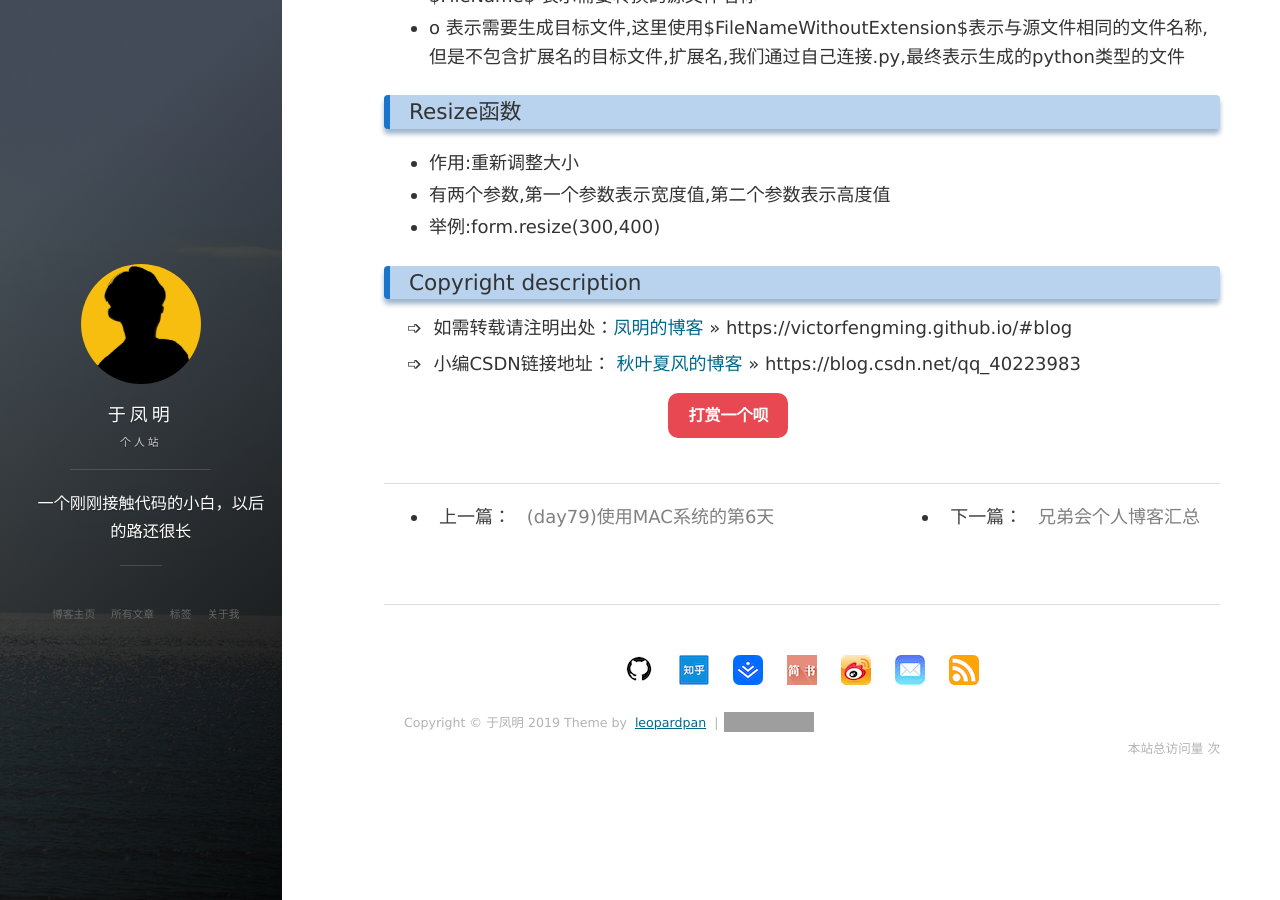
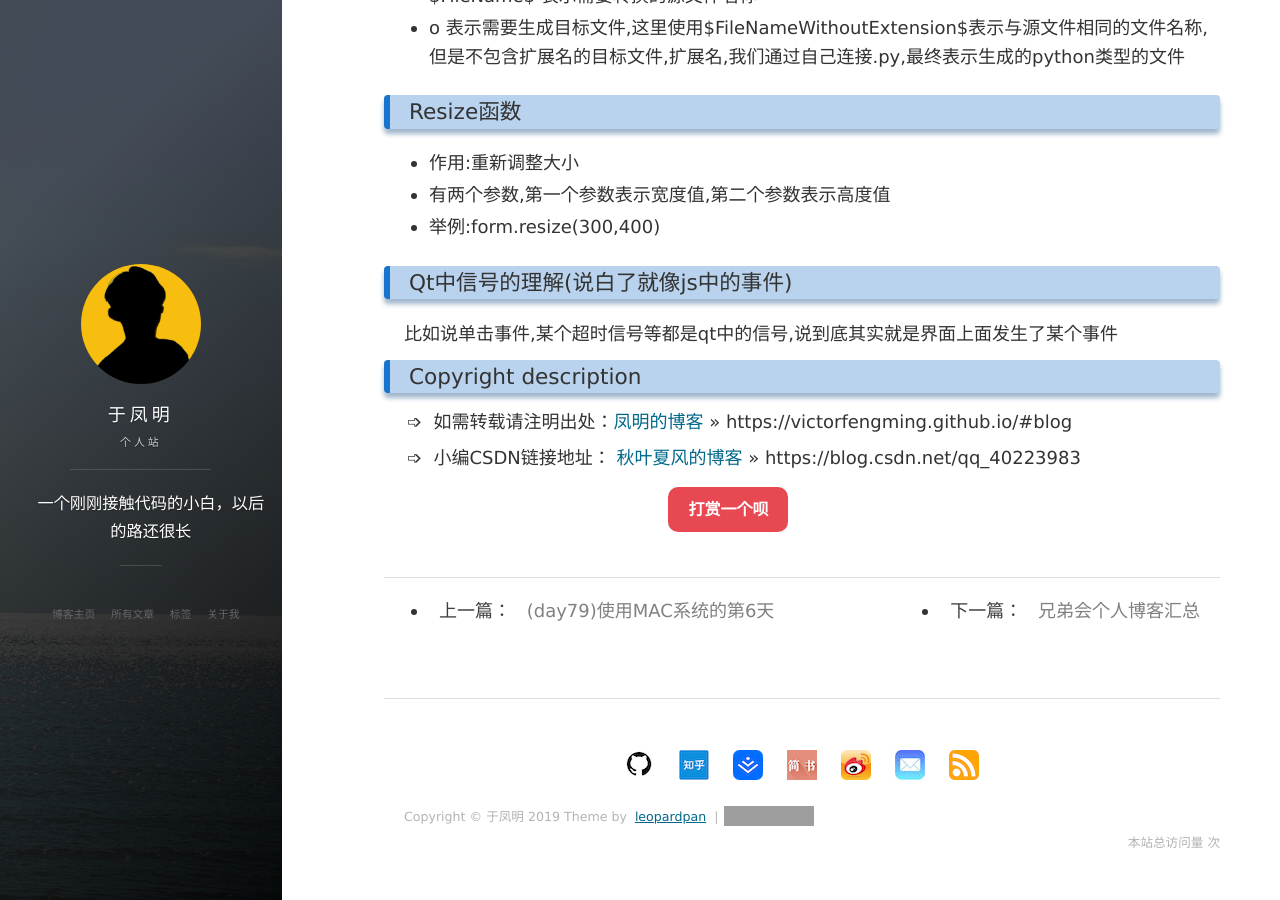
Before and after one commit to victorfengming/victorfengming.github.io.leopardpan, a Jekyll site: the page built from _posts/python/pyqt5/2019-10-31-pyqt5.markdown, in a window 1280 px wide and 900 px high, scrolled down 3044 px. Built offline with Jekyll 4.4.1, drawn with Linux system fonts in a browser that asks for light colours; nearby versions of some CDN libraries; comment, search, counter and statistics services are not loaded; grey boxes are pictures that could not be loaded.

Commit message:
Qt中信号的理解(说白了就像js中的事件)

```diff
--- a/_posts/python/pyqt5/2019-10-31-pyqt5.markdown
+++ b/_posts/python/pyqt5/2019-10-31-pyqt5.markdown
@@ -129,3 +129,7 @@ setObjectName
 - 作用:重新调整大小
 - 有两个参数,第一个参数表示宽度值,第二个参数表示高度值
 - 举例:form.resize(300,400)
+
+### Qt中信号的理解(说白了就像js中的事件)
+
+比如说单击事件,某个超时信号等都是qt中的信号,说到底其实就是界面上面发生了某个事件
```
